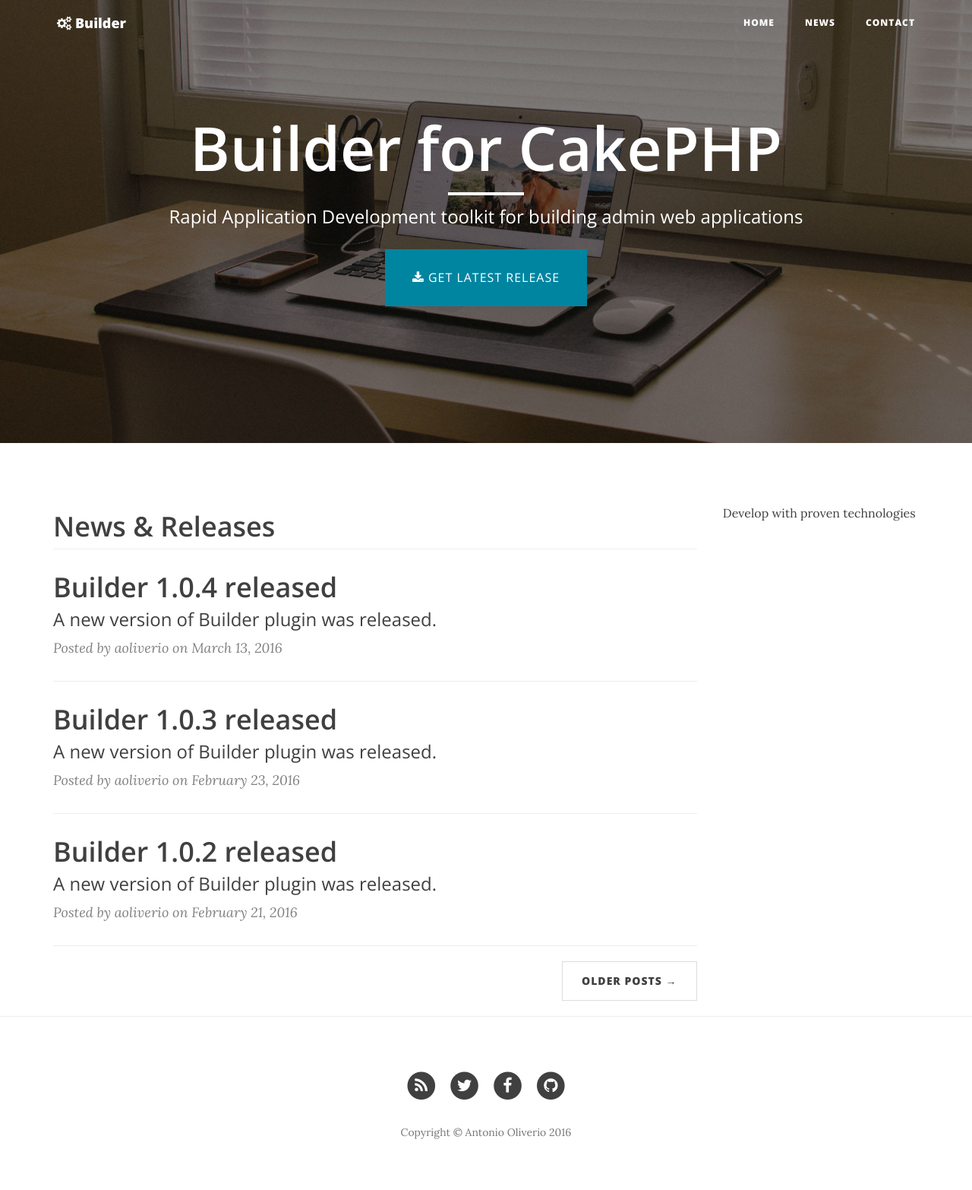
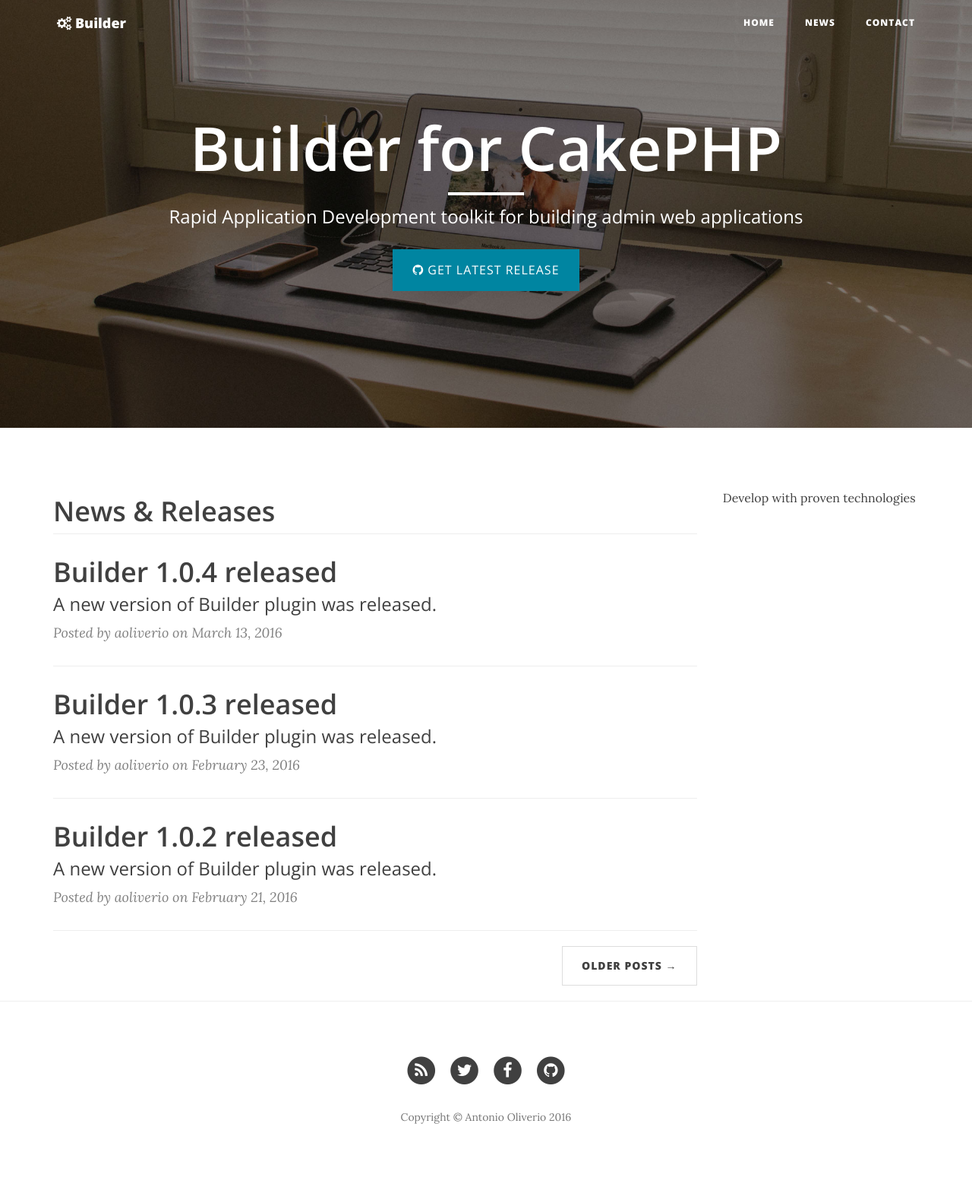
Before and after one commit to aoliverio/builder, a Jekyll site: the page built from index.html, in a window 1280 px wide. Shown: the whole page at 76% size. Built offline with Jekyll 4.4.1, drawn with Linux system fonts in a browser that asks for light colours; nearby versions of some CDN libraries; the list of posts is cut into pages by our own code.

Commit message:
Initial commit

```diff
--- a/_layouts/page.html
+++ b/_layouts/page.html
@@ -12,7 +12,7 @@ layout: default
                     <hr class="small">
                     <span class="subheading">{{ page.description }}</span>
                     {% if page.download_url %}
-                    <p><a class="btn btn-get-latest" href="{{ page.download_url }}" target="_blank"><i class="fa fa-download"></i> {{ page.download_label }}</a></p>
+                    <p><a class="btn btn-get-latest" href="{{ page.download_url }}" target="_blank"><i class="fa fa-github"></i> {{ page.download_label }}</a></p>
                     {% endif %}
                 </div>
             </div>
--- a/css/clean-blog.css
+++ b/css/clean-blog.css
@@ -348,7 +348,7 @@ form .row:first-child .floating-label-form-group {
 .btn-get-latest{
     text-decoration: none;
     font-size: 16px;
-    padding: 25px 35px;
+    padding: 15px 25px;
     background-color: #0085a1;
     border: 1px solid #0085a1;
     color: white;
```
